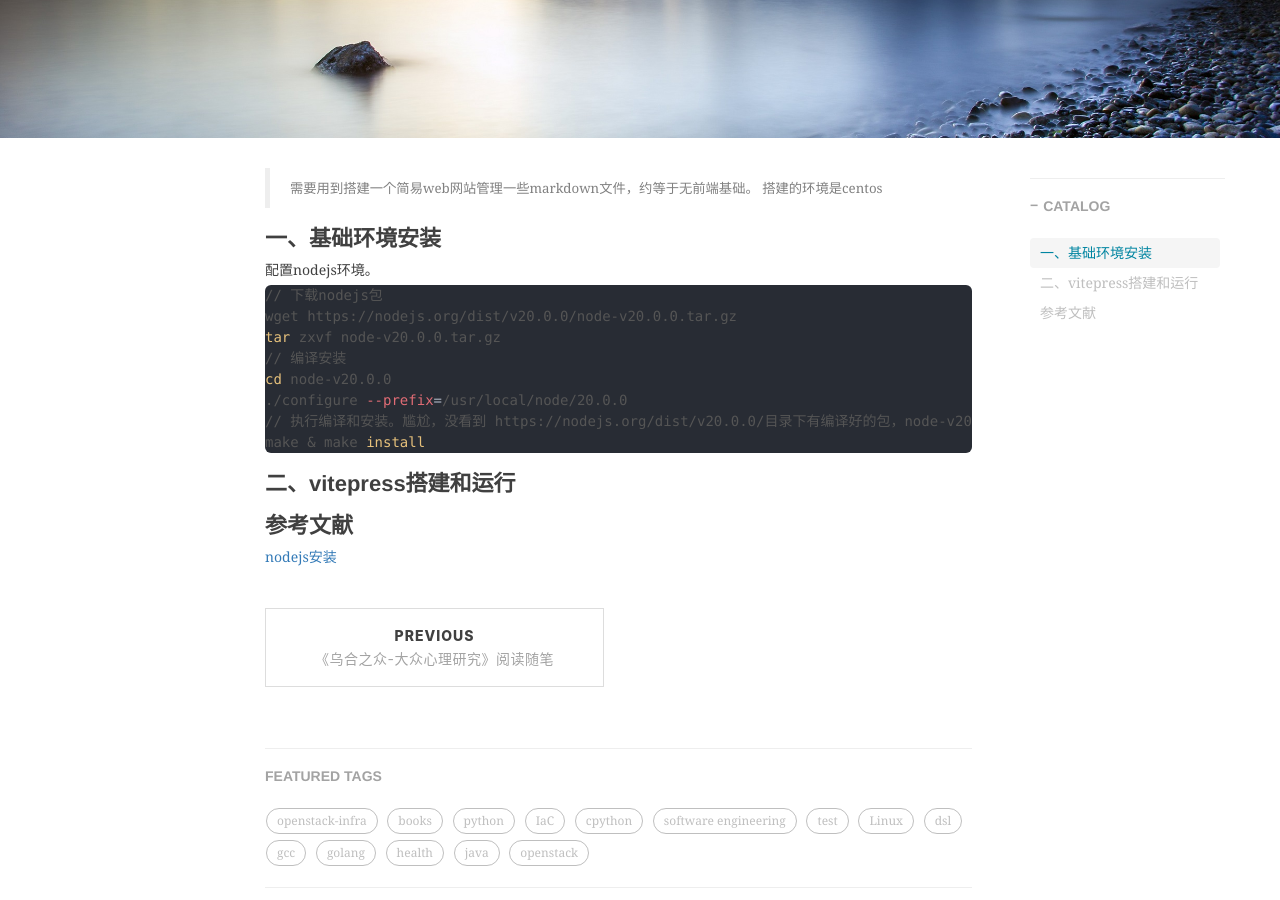
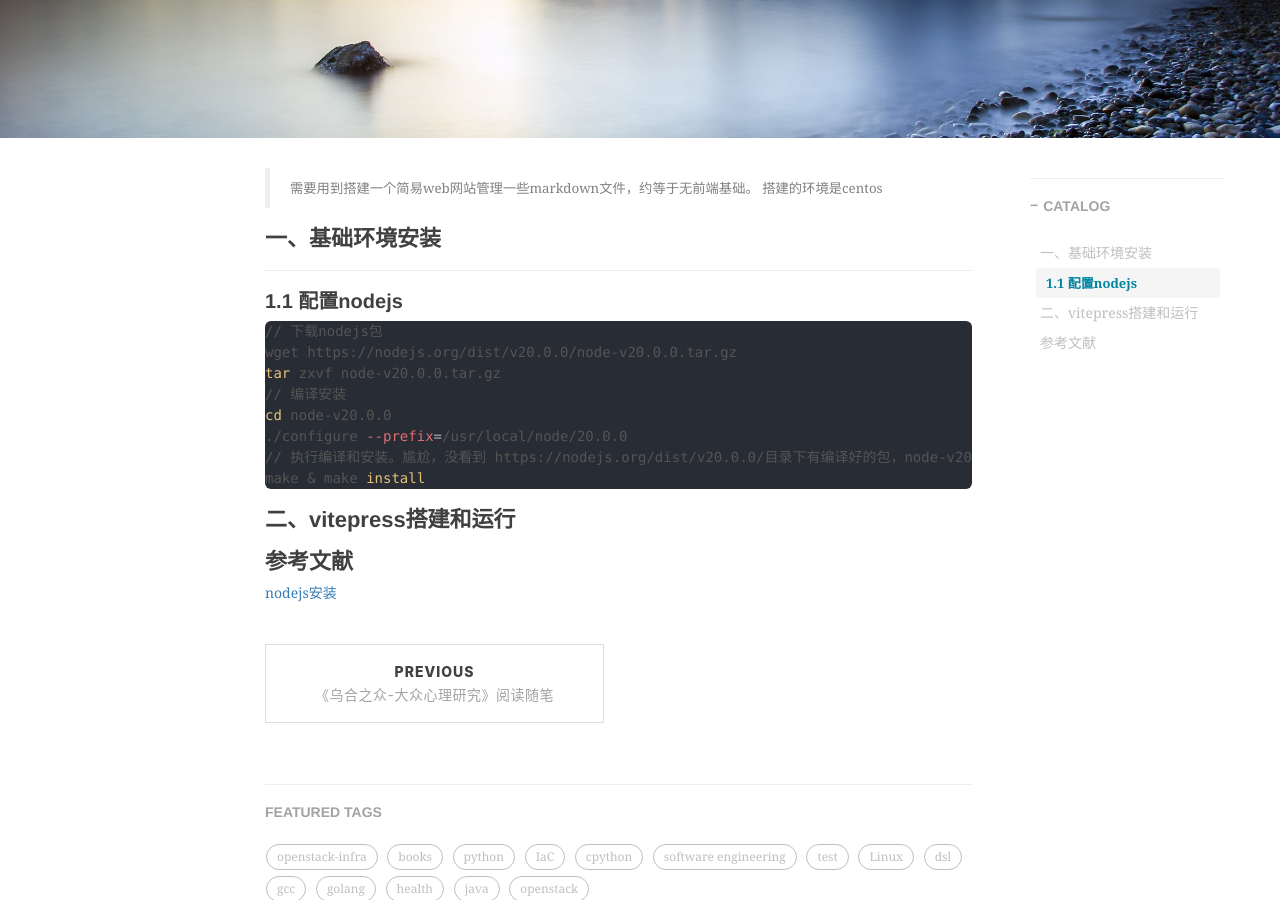
Before and after one commit to shihai1991/shihai1991.github.io, a Jekyll site: the page built from _posts/2023-04-26-零基础搭建vitepress.md, in a window 1280 px wide and 900 px high, scrolled down 317 px. Built offline with Jekyll 4.4.1, drawn with Linux system fonts in a browser that asks for light colours; nearby versions of some CDN libraries; comment, search, counter and statistics services are not loaded.

Commit message:
Update 2023-04-26-零基础搭建vitepress.md

````diff
--- a/_posts/2023-04-26-零基础搭建vitepress.md
+++ b/_posts/2023-04-26-零基础搭建vitepress.md
@@ -13,7 +13,7 @@
 > 搭建的环境是centos
 
 # 一、基础环境安装
-配置nodejs环境。
+## 1.1 配置nodejs
 ```shell
 // 下载nodejs包
 wget https://nodejs.org/dist/v20.0.0/node-v20.0.0.tar.gz
````
